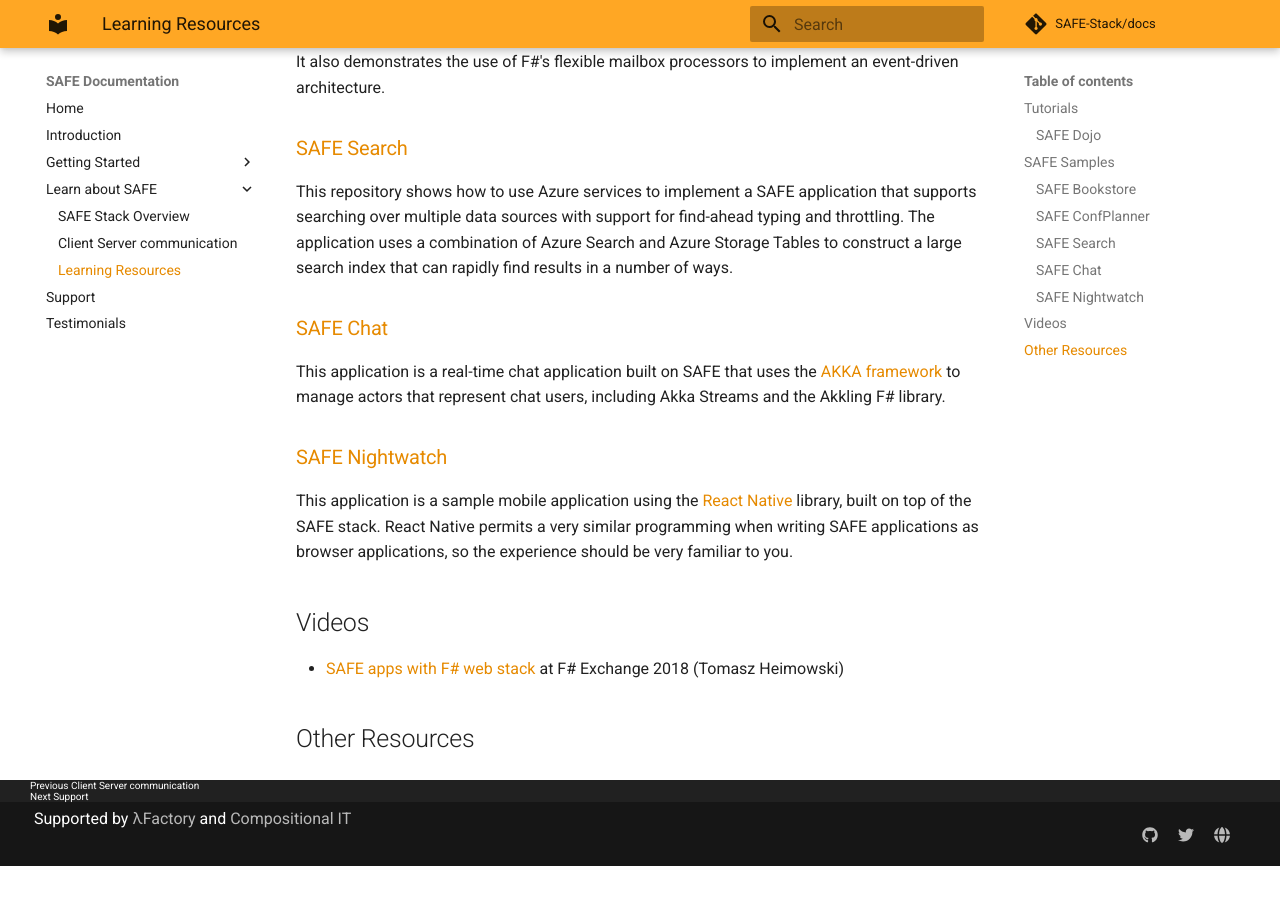
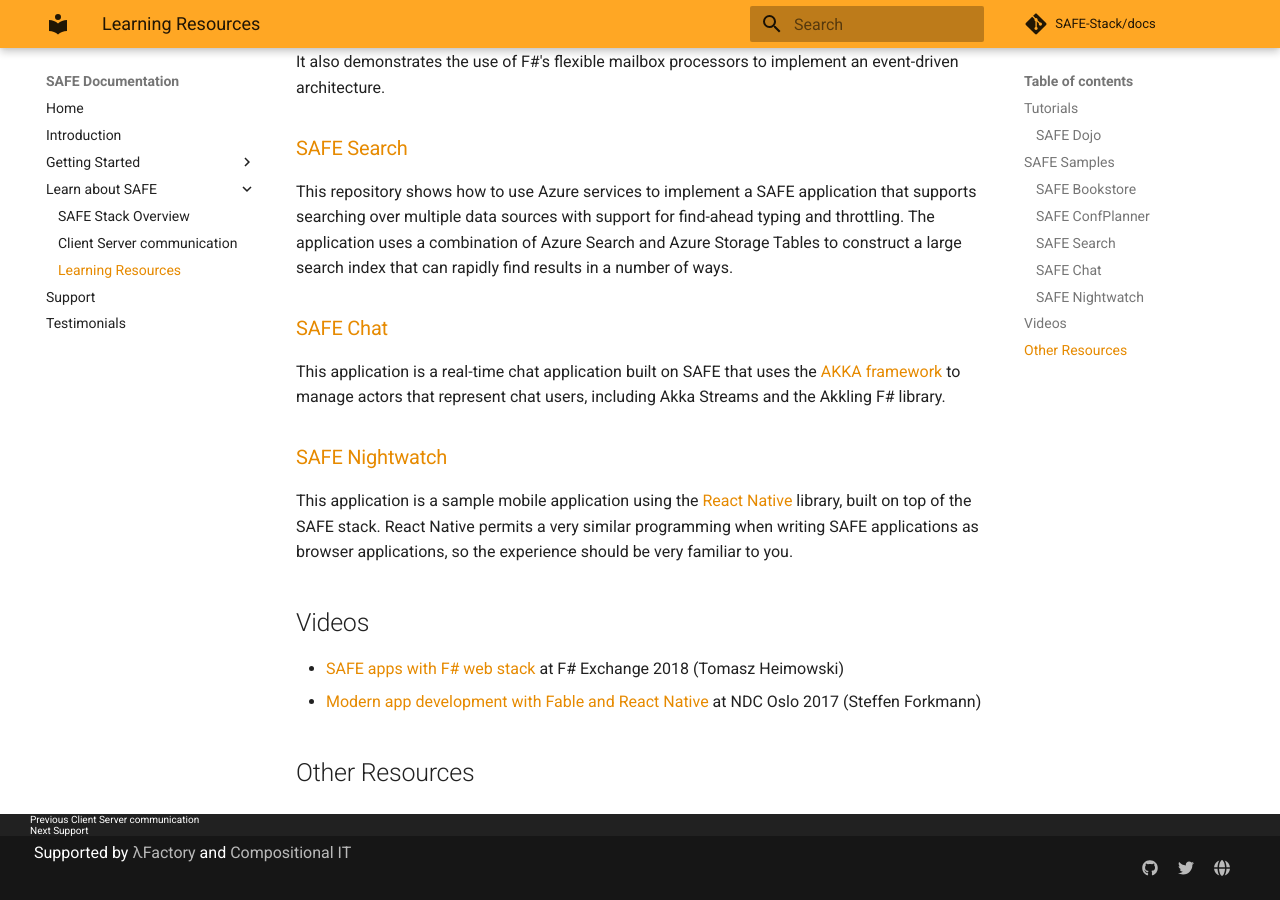
Before and after one commit to SAFE-Stack/docs, an MkDocs documentation site: the page built from docs/learning.md, in a window 1280 px wide and 900 px high, scrolled down 863 px. Built offline with MkDocs 1.6.1 and Material for MkDocs 9.7.7, drawn with Linux system fonts in a browser that asks for light colours; comment, search, counter and statistics services are not loaded; old or Windows-style settings are respelled for this version of MkDocs; before the commit the page ends 1729 px from its top, so only the background shows below that.

Commit message:
Update learning.md

```diff
--- a/docs/learning.md
+++ b/docs/learning.md
@@ -28,5 +28,6 @@
 ## Videos
 
 * [SAFE apps with F# web stack](https://skillsmatter.com/skillscasts/11308-safe-apps-with-f-web-stack) at F# Exchange 2018 (Tomasz Heimowski)
+* [Modern app development with Fable and React Native](https://www.youtube.com/watch?v=fmaPeUBWZuM) at NDC Oslo 2017 (Steffen Forkmann)
 
 ## Other Resources
```
